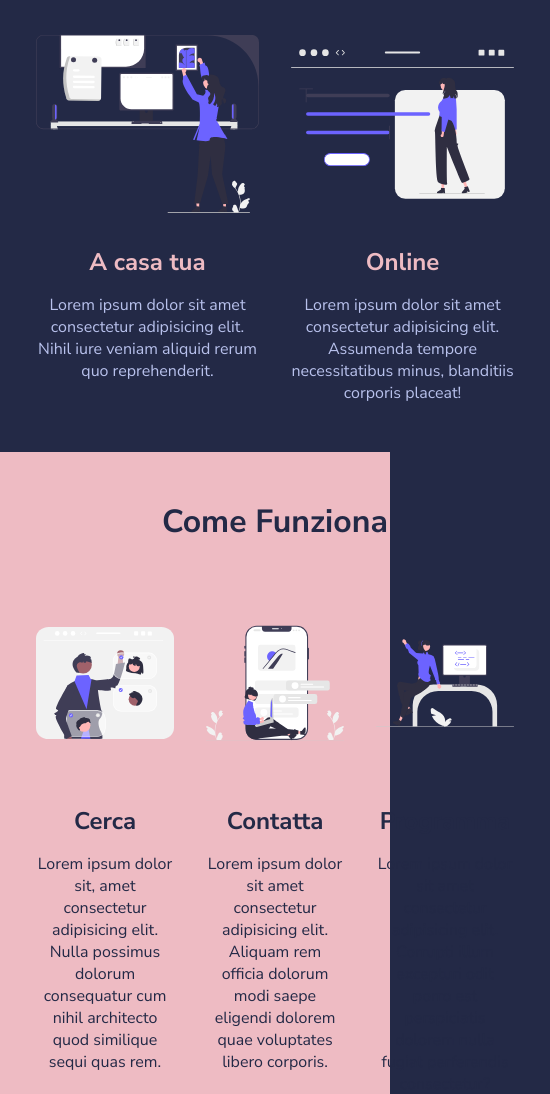
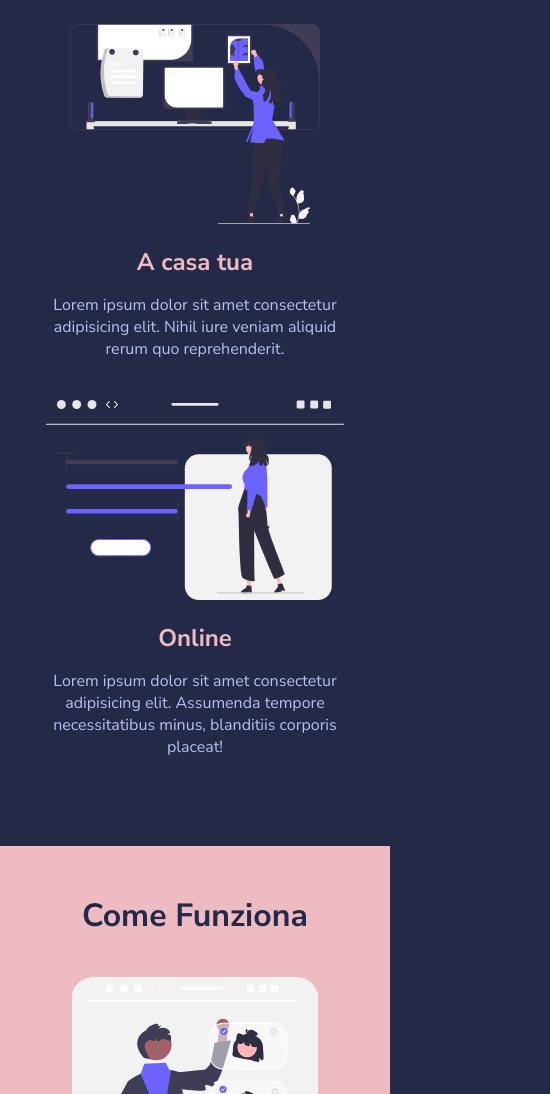
Before and after one commit to Michel-Ramirez/html-css-resp-wannabe, a plain HTML site: page index.html in a window 390 px wide. Shown: the part 209-1303 px from the top of the page, 550 px wide, since content can reach past the window. Drawn offline with Linux system fonts and the light colour scheme.

Commit message:
add responsive 480px

```diff
--- a/css/desktopFirst.css
+++ b/css/desktopFirst.css
@@ -6,6 +6,32 @@
     .steps {
         background-size: 100%;
     }
+}
 
+@media screen and (max-width: 480px) {
+    .container {
+      width: 100%;
+    }
 
+    .row {
+        flex-direction: column;
+        align-items: center;
+        flex-basis: 100%;
+    }
+
+    .steps .col {
+        width: 100%;
+    }
+
+    .lessons .col {
+        width: 100%;
+    }
+
+    .why-us .col-right {
+        width: 100%;
+    }
+
+    p{
+        margin-bottom: 40px;
+    }
 }
```
